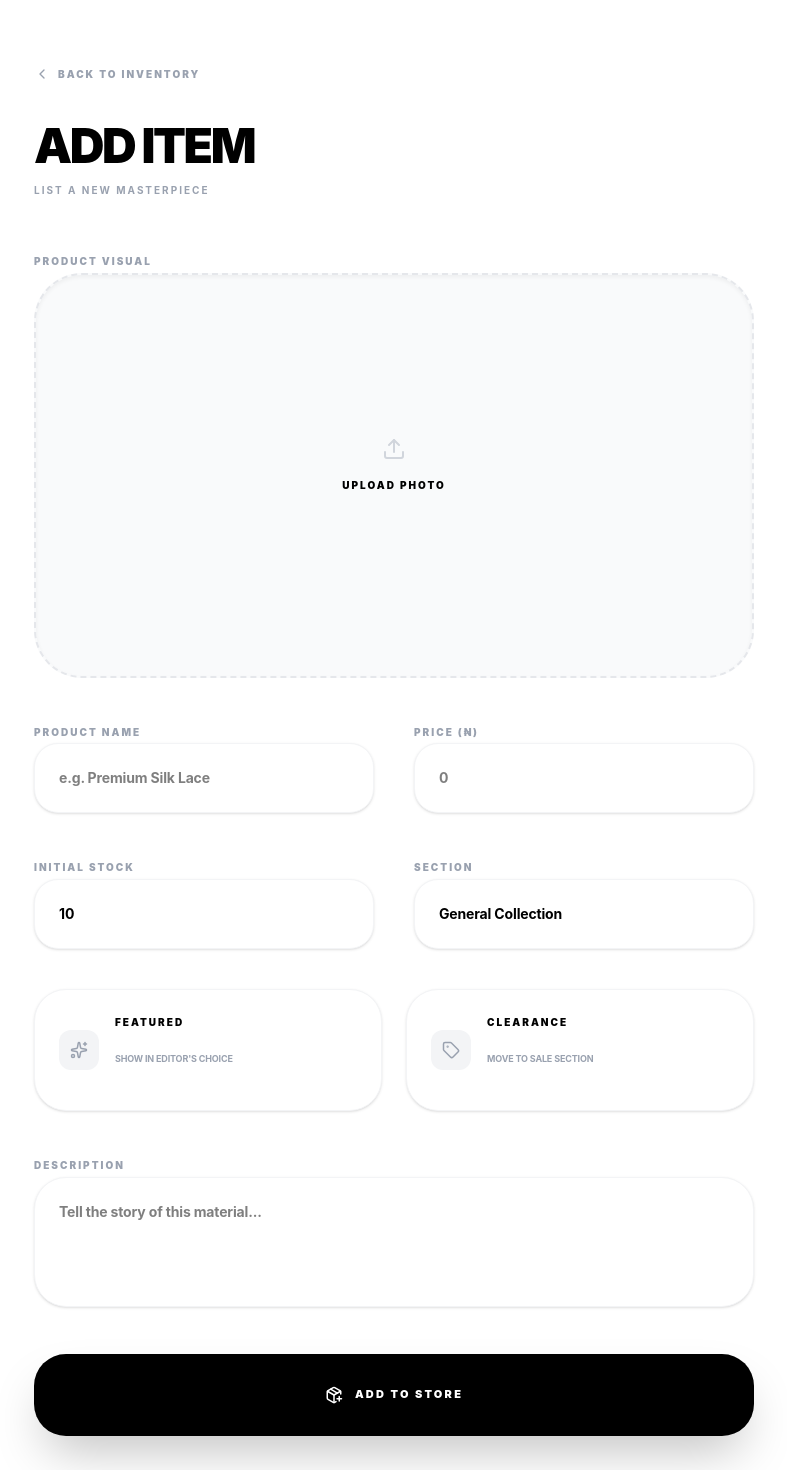
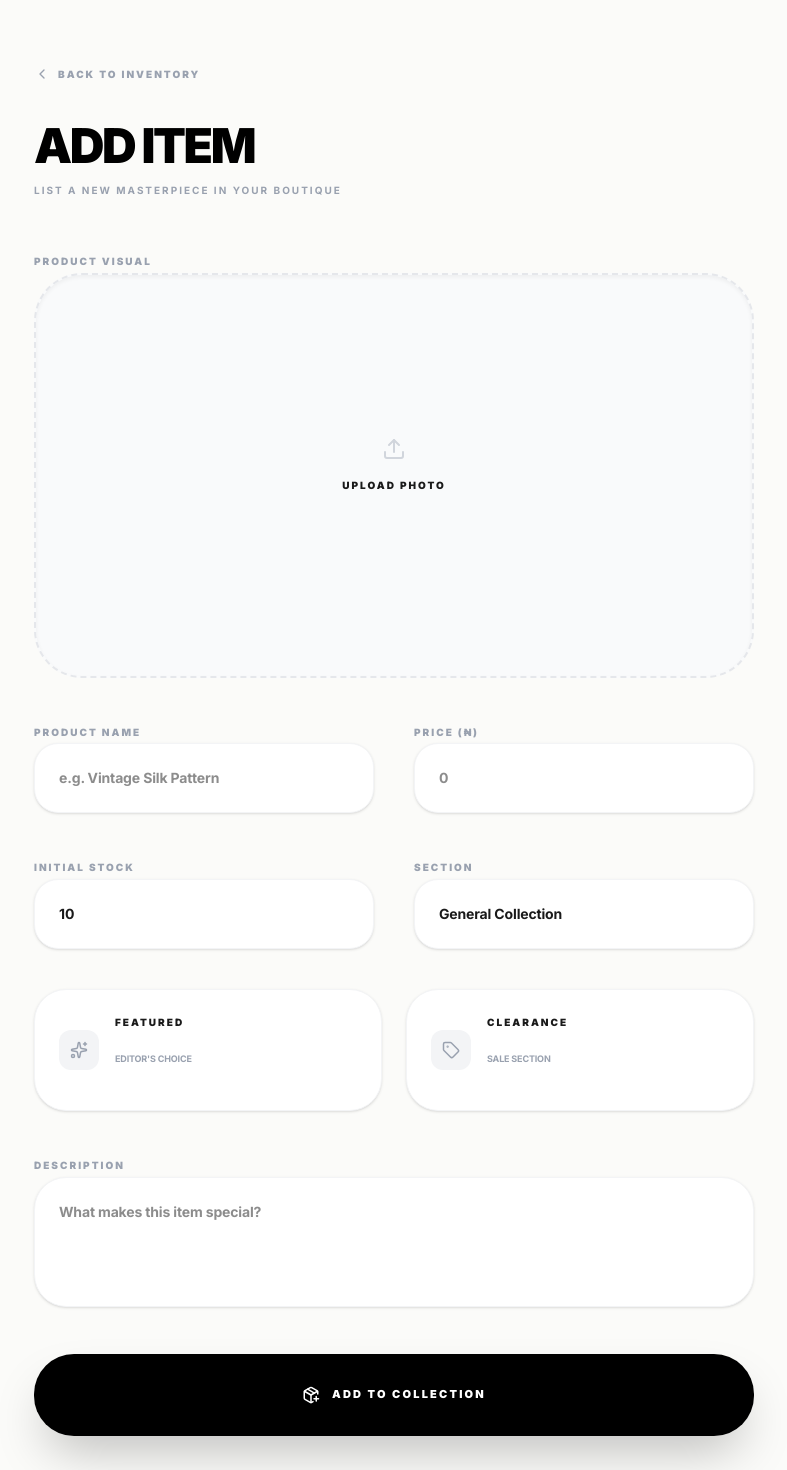
Before and after one commit to bolujolayemi-a11y/vendra_e-commerce, a Next.js app: page /dashboard/products in a window 1280 px wide. Shown: the top 1470 px of the page, without its empty margins (246-1033 px from the left). Built offline with nearby package versions, Linux system fonts and the light colour scheme; no server answers.

Commit message:
feat: update

```diff
--- a/src/app/dashboard/products/manage/page.tsx
+++ b/src/app/dashboard/products/manage/page.tsx
@@ -205,16 +205,14 @@ export default function ManageProducts() {
         )}
       </div>
 
-      {/* FLOATING ACTION BUTTON - UPDATED LINK (Plural path) */}
-      <div className="fixed bottom-10 left-0 right-0 flex justify-center z-[100] pointer-events-none">
+      {/* FLOATING ACTION BUTTON - STRICT FIXED POSITIONING */}
       <Link
         href="/dashboard/products"
-          className="pointer-events-auto bg-black/90 backdrop-blur-xl text-white px-10 py-6 rounded-full font-black uppercase text-[10px] tracking-[0.3em] shadow-[0_20px_50px_rgba(0,0,0,0.3)] hover:scale-105 active:scale-95 transition-all flex items-center gap-3 group border border-white/10"
+        className="fixed bottom-10 left-1/2 -translate-x-1/2 z-[999] bg-black/90 backdrop-blur-xl text-white px-10 py-6 rounded-full font-black uppercase text-[10px] tracking-[0.3em] shadow-[0_20px_50px_rgba(0,0,0,0.4)] hover:scale-105 active:scale-95 transition-all flex items-center gap-3 group border border-white/10"
       >
         <Plus size={18} className="group-hover:rotate-90 transition-transform duration-300" />
         Add New Item
       </Link>
     </div>
-    </div>
   );
 }
--- a/src/app/dashboard/products/page.tsx
+++ b/src/app/dashboard/products/page.tsx
@@ -10,7 +10,6 @@ import {
   X,
   Sparkles,
   Tag,
-  Info
 } from 'lucide-react';
 import Link from 'next/link';
 
@@ -90,7 +89,7 @@ export default function AddProduct() {
 
       if (dbError) throw dbError;
 
-      // PATH SYNC: Redirecting to the plural 'products' path
+      // Ensure this matches your plural folder structure exactly
       router.push('/dashboard/products/manage');
       router.refresh();
     } catch (err: any) {
@@ -101,15 +100,14 @@ export default function AddProduct() {
   };
 
   return (
-    <div className="max-w-3xl mx-auto py-16 px-6">
-      {/* PATH SYNC: Back link updated to plural */}
+    <div className="max-w-3xl mx-auto py-16 px-6 pb-32">
       <Link href="/dashboard/products/manage" className="inline-flex items-center gap-2 text-gray-400 hover:text-black mb-10 transition font-black uppercase text-[10px] tracking-widest">
         <ChevronLeft size={16} /> Back to Inventory
       </Link>
 
       <div className="mb-12">
         <h1 className="text-5xl font-black uppercase tracking-tighter text-black leading-none mb-3">Add Item</h1>
-        <p className="text-gray-400 font-bold uppercase text-[10px] tracking-widest">List a new masterpiece</p>
+        <p className="text-gray-400 font-bold uppercase text-[10px] tracking-widest leading-relaxed">List a new masterpiece in your boutique</p>
       </div>
 
       <form onSubmit={handleAddProduct} className="space-y-10">
@@ -117,11 +115,11 @@ export default function AddProduct() {
         {/* IMAGE UPLOAD */}
         <div className="space-y-4">
           <label className="text-[10px] font-black uppercase tracking-[0.2em] text-gray-400">Product Visual</label>
-          <div className={`relative aspect-square md:aspect-video rounded-[3rem] border-2 border-dashed transition-all duration-500 overflow-hidden ${imagePreview ? 'border-transparent' : 'border-gray-200 bg-gray-50 hover:border-black shadow-inner'}`}>
+          <div className={`relative aspect-square md:aspect-video rounded-[3rem] border-2 border-dashed transition-all duration-500 overflow-hidden ${imagePreview ? 'border-transparent shadow-2xl' : 'border-gray-200 bg-gray-50 hover:border-black shadow-inner'}`}>
             {imagePreview ? (
               <>
                 <img src={imagePreview} alt="Preview" className="w-full h-full object-cover" />
-                <button type="button" onClick={() => { setImageFile(null); setImagePreview(null); }} className="absolute top-6 right-6 bg-black text-white p-2 rounded-full shadow-xl hover:scale-110 transition"><X size={20}/></button>
+                <button type="button" onClick={() => { setImageFile(null); setImagePreview(null); }} className="absolute top-6 right-6 bg-black text-white p-2 rounded-full shadow-xl hover:scale-110 active:scale-90 transition"><X size={20}/></button>
               </>
             ) : (
               <label className="flex flex-col items-center justify-center h-full cursor-pointer p-10 group">
@@ -133,11 +131,10 @@ export default function AddProduct() {
           </div>
         </div>
 
-        {/* BASIC INFO */}
         <div className="grid grid-cols-1 md:grid-cols-2 gap-10">
           <div className="space-y-4">
             <label className="text-[10px] font-black uppercase tracking-widest text-gray-400">Product Name</label>
-            <input required className="w-full p-6 bg-white border border-gray-100 rounded-[1.5rem] text-sm font-bold outline-none focus:ring-4 focus:ring-black/5 shadow-sm" placeholder="e.g. Premium Silk Lace" value={formData.name} onChange={(e) => setFormData({...formData, name: e.target.value})} />
+            <input required className="w-full p-6 bg-white border border-gray-100 rounded-[1.5rem] text-sm font-bold outline-none focus:ring-4 focus:ring-black/5 shadow-sm" placeholder="e.g. Vintage Silk Pattern" value={formData.name} onChange={(e) => setFormData({...formData, name: e.target.value})} />
           </div>
 
           <div className="space-y-4">
@@ -146,7 +143,6 @@ export default function AddProduct() {
           </div>
         </div>
 
-        {/* STOCK & COLLECTION */}
         <div className="grid grid-cols-1 md:grid-cols-2 gap-10">
           <div className="space-y-4">
             <label className="text-[10px] font-black uppercase tracking-widest text-gray-400">Initial Stock</label>
@@ -163,7 +159,6 @@ export default function AddProduct() {
           </div>
         </div>
 
-        {/* BOUTIQUE TOGGLES */}
         <div className="grid grid-cols-1 md:grid-cols-2 gap-6">
           <button
             type="button"
@@ -175,7 +170,7 @@ export default function AddProduct() {
             </div>
             <div className="text-left">
               <p className="text-[10px] font-black uppercase tracking-widest">Featured</p>
-              <p className="text-[9px] text-gray-400 font-bold uppercase">Show in Editor's Choice</p>
+              <p className="text-[9px] text-gray-400 font-bold uppercase">Editor's Choice</p>
             </div>
           </button>
 
@@ -189,18 +184,18 @@ export default function AddProduct() {
             </div>
             <div className="text-left">
               <p className="text-[10px] font-black uppercase tracking-widest">Clearance</p>
-              <p className="text-[9px] text-gray-400 font-bold uppercase">Move to Sale Section</p>
+              <p className="text-[9px] text-gray-400 font-bold uppercase">Sale Section</p>
             </div>
           </button>
         </div>
 
         <div className="space-y-4">
           <label className="text-[10px] font-black uppercase tracking-widest text-gray-400">Description</label>
-          <textarea rows={4} className="w-full p-6 bg-white border border-gray-100 rounded-[2rem] text-sm font-bold outline-none resize-none focus:ring-4 focus:ring-black/5 shadow-sm" placeholder="Tell the story of this material..." value={formData.description} onChange={(e) => setFormData({...formData, description: e.target.value})} />
+          <textarea rows={4} className="w-full p-6 bg-white border border-gray-100 rounded-[2rem] text-sm font-bold outline-none resize-none focus:ring-4 focus:ring-black/5 shadow-sm" placeholder="What makes this item special?" value={formData.description} onChange={(e) => setFormData({...formData, description: e.target.value})} />
         </div>
 
-        <button disabled={loading} className="w-full bg-black text-white py-8 rounded-[2rem] font-black text-[11px] uppercase tracking-widest hover:bg-gray-800 transition-all flex items-center justify-center gap-3 shadow-2xl active:scale-95 disabled:bg-gray-200">
-          {loading ? <Loader2 className="animate-spin" /> : <><PackagePlus size={18}/> Add to Store</>}
+        <button disabled={loading} className="w-full bg-black text-white py-8 rounded-[2.5rem] font-black text-[11px] uppercase tracking-widest hover:bg-gray-800 transition-all flex items-center justify-center gap-3 shadow-2xl active:scale-95 disabled:bg-gray-200">
+          {loading ? <Loader2 className="animate-spin" /> : <><PackagePlus size={18}/> Add to Collection</>}
         </button>
       </form>
     </div>
--- a/src/app/layout.tsx
+++ b/src/app/layout.tsx
@@ -1,35 +1,29 @@
-import type { Metadata, Viewport } from "next"; // Added Viewport
-import { Geist, Geist_Mono } from "next/font/google";
+import type { Metadata, Viewport } from "next";
+import { Inter } from "next/font/google"; // Switch to Inter
 import "./globals.css";
 
-const geistSans = Geist({
-  variable: "--font-geist-sans",
+const inter = Inter({
   subsets: ["latin"],
+  display: 'swap', // This fixes the preload console error!
+  variable: "--font-inter",
 });
 
-const geistMono = Geist_Mono({
-  variable: "--font-geist-mono",
-  subsets: ["latin"],
-});
-
-// 1. UPDATED METADATA: This fixes the "Create Next App" text in the browser tab
 export const metadata: Metadata = {
   title: {
     default: "Vendra | Modern Nigerian Commerce",
-    template: "%s | Vendra" // This allows sub-pages to say "Inventory | Vendra"
+    template: "%s | Vendra"
   },
-  description: "The simplest way to turn your products into a business. Professional storefronts for Nigerian entrepreneurs.",
+  description: "Professional storefronts for Nigerian entrepreneurs.",
   icons: {
-    icon: "/favicon.ico", // Make sure you have a favicon in your /public folder
+    icon: "/favicon.ico",
     apple: "/apple-touch-icon.png",
   },
 };
 
-// 2. VIEWPORT: Ensures the store looks perfect on iPhones and Androids
 export const viewport: Viewport = {
   width: "device-width",
   initialScale: 1,
-  maximumScale: 1, // Prevents annoying auto-zoom on input fields in iOS
+  maximumScale: 1,
 };
 
 export default function RootLayout({
@@ -40,9 +34,9 @@ export default function RootLayout({
   return (
     <html
       lang="en"
-      className={`${geistSans.variable} ${geistMono.variable} h-full antialiased`}
+      className={`${inter.variable} h-full antialiased`}
     >
-      <body className="min-h-full flex flex-col bg-white text-black">
+      <body className="min-h-full flex flex-col selection:bg-black selection:text-white">
         {children}
       </body>
     </html>
```
Lines whose indentation alone changed are shown as unchanged.
